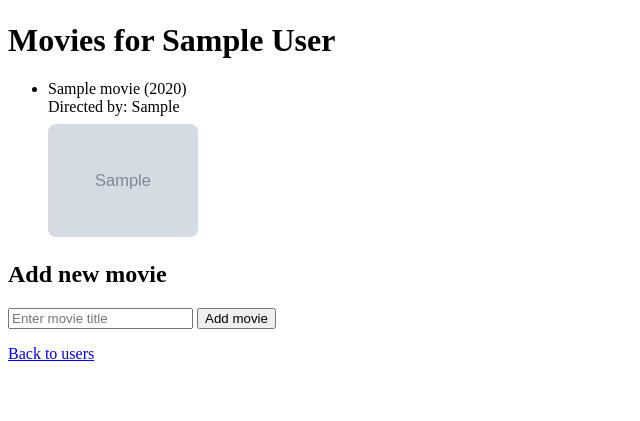
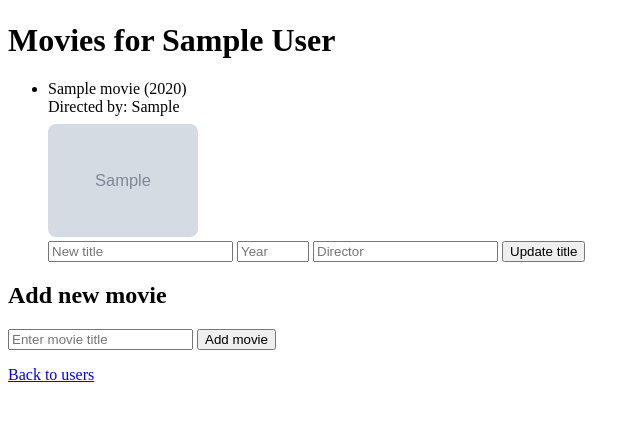
Before and after one commit to margarita-bykadorova/MoviWebApp, a Flask app: page /users/1/movies in a window 1280 px wide. Shown: the part 58-479 px from the top of the page, without its empty margins (0-640 px from the left). Run offline with Flask 3, Linux system fonts and the light colour scheme; tables that the repository leaves empty hold one stand-in row (values such as "Sample post"); grey boxes marked "Sample" are stand-in pictures.

Commit message:
Implement movie update form (title/year/director) and improve input validation

```diff
--- a/app.py
+++ b/app.py
@@ -5,6 +5,7 @@ import os
 import requests
 from dotenv import load_dotenv
 load_dotenv()
+from datetime import datetime
 
 basedir = os.path.abspath(os.path.dirname(__file__))
 
@@ -21,6 +22,25 @@ db.init_app(app)
 # Create an object of your DataManager class
 data_manager = DataManager()
 
+
+def parse_year(year_str):
+    """
+    Try to convert a string to a valid movie year (int).
+    Returns an int or None if it's empty or invalid.
+    """
+    if not year_str:
+        return None
+
+    year_str = str(year_str).strip()
+    if not year_str:
+        return None
+
+    try:
+        year_val = int(year_str)
+    except ValueError:
+        return None
+
+    return year_val
 
 @app.route('/')
 def index():
@@ -87,11 +107,7 @@ def add_movie(user_id):
             year_str = data.get("Year")
             poster = data.get("Poster")
 
-            # Safely convert year to int, if possible
-            try:
-                year_val = int(year_str) if year_str and year_str.isdigit() else None
-            except ValueError:
-                year_val = None
+            year_val = parse_year(year_str)
 
             if poster == "N/A":
                 poster = None
@@ -100,7 +116,7 @@ def add_movie(user_id):
                 name=name,
                 director=director,
                 year=year_val,
-                poster_url=poster,
+                poster_url=poster if poster != "N/A" else None,
                 user_id=user_id,
             )
 
@@ -117,8 +133,31 @@ def add_movie(user_id):
 
 @app.route('/users/<int:user_id>/movies/<int:movie_id>/update', methods=['POST'])
 def update_movie(user_id, movie_id):
-    """Modify the title of a specific movie in a user’s list."""
-    pass
+    """
+    Modify the details of a specific movie in a user’s list:
+    title, year, and director.
+    """
+    new_title = request.form.get("new_title") or None
+    new_year_raw = request.form.get("new_year")
+    new_director = request.form.get("new_director") or None
+
+    year_val = parse_year(new_year_raw)
+
+    # If nothing was provided at all, just redirect back
+    if not any([new_title, new_year_raw.strip(), new_director]):
+        return redirect(url_for("get_movies", user_id=user_id))
+
+    updated = data_manager.update_movie(
+        movie_id,
+        title=new_title,
+        year=year_val,
+        director=new_director,
+    )
+
+    if updated is None:
+        abort(404)
+
+    return redirect(url_for("get_movies", user_id=user_id))
 
 
 @app.route('/users/<int:user_id>/movies/<int:movie_id>/delete', methods=['POST'])
--- a/data_manager.py
+++ b/data_manager.py
@@ -34,12 +34,22 @@ class DataManager:
         db.session.commit()
         return movie
 
-    def update_movie(self, movie_id, new_title):
-        """Update the title of a specific movie in the database."""
+    def update_movie(self, movie_id, title=None, year=None, director=None):
+        """
+        Update fields of a specific movie in the database.
+        Any of title, year, director may be provided.
+        """
         movie = Movie.query.get(movie_id)
         if movie is None:
             return None
-        movie.name = new_title
+
+        if title:
+            movie.name = title
+        if year is not None:
+            movie.year = year
+        if director is not None:
+            movie.director = director
+
         db.session.commit()
         return movie
 
--- a/templates/movies.html
+++ b/templates/movies.html
@@ -19,6 +19,13 @@
                     <img src="{{ movie.poster_url }}" alt="{{ movie.name }} poster" class="poster">
                 {% endif %}
 
+                <form action="{{ url_for('update_movie', user_id=user.id, movie_id=movie.id) }}" method="post" class="inline-form">
+                    <input type="text" name="new_title" placeholder="New title">
+                    <input type="number" name="new_year" placeholder="Year" min="1880" max="2100">
+                    <input type="text" name="new_director" placeholder="Director">
+                    <button type="submit">Update title</button>
+                </form>
+
             </li>
         {% else %}
             <li>No movies yet. Add one below!</li>
```
